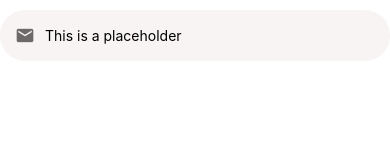
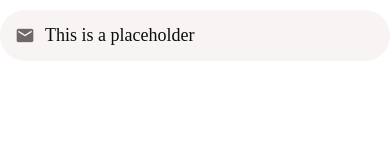
Before and after one commit to ilijavuk/DoneWithIt, a React Native app: screen / in a window 390 px wide. Shown: the top 160 px of the page. Built offline with nearby package versions, Linux system fonts and the light colour scheme.

Commit message:
Added AppTextInput

```diff
--- a/app/components/AppText/AppText.js
+++ b/app/components/AppText/AppText.js
@@ -1,6 +1,6 @@
 import { Text } from "react-native";
-import styles from "./styles";
+import defaultStyles from "app/config/styles";
 
 export default function AppText({ children }) {
-  return <Text style={styles.text}>{children}</Text>;
+  return <Text style={defaultStyles.text}>{children}</Text>;
 }
--- a/app/components/AppTextInput/AppTextInput.jsx
+++ b/app/components/AppTextInput/AppTextInput.jsx
@@ -2,6 +2,7 @@ import { TextInput, View } from "react-native";
 import appTextInputStyles from "app/components/AppTextInput/AppTextInput.styles";
 import { MaterialCommunityIcons } from "@expo/vector-icons";
 import colors from "app/config/colors";
+import defaultStyles from "app/config/styles";
 
 const AppTextInput = ({ icon, inputProps }) => {
   return (
@@ -14,7 +15,7 @@ const AppTextInput = ({ icon, inputProps }) => {
           style={appTextInputStyles.icon}
         />
       )}
-      <TextInput style={appTextInputStyles.input} {...inputProps} />
+      <TextInput style={defaultStyles.text} {...inputProps} />
     </View>
   );
 };
--- a/app/components/AppTextInput/AppTextInput.styles.js
+++ b/app/components/AppTextInput/AppTextInput.styles.js
@@ -1,4 +1,4 @@
-import { Platform, StyleSheet } from "react-native";
+import { StyleSheet } from "react-native";
 import colors from "app/config/colors";
 
 const appTextInputStyles = StyleSheet.create({
@@ -12,11 +12,6 @@ const appTextInputStyles = StyleSheet.create({
   icon: {
     marginRight: 10,
   },
-  textInput: {
-    fontSize: 18,
-    fontFamily: Platform.OS === "android" ? "Roboto" : "Avenir",
-    color: colors.dark,
-  },
 });
 
 export default appTextInputStyles;
--- a/app/config/colors.js
+++ b/app/config/colors.js
@@ -1,4 +1,4 @@
-export default {
+const colors = {
   primary: "#fc5c65",
   secondary: "#4ecdc4",
   black: "#000",
@@ -10,3 +10,5 @@ export default {
   yellow: "#ffe66d",
   dark: "#0c0c0c",
 };
+
+export default colors;
--- /dev/null
+++ b/app/config/styles.js
@@ -0,0 +1,13 @@
+import { Platform } from "react-native";
+import colors from "app/config/colors";
+
+const defaultStyles = {
+  colors,
+  text: {
+    fontSize: 18,
+    fontFamily: Platform.OS === "android" ? "Roboto" : "Avenir",
+    color: colors.dark,
+  },
+};
+
+export default defaultStyles;
```
Also changed, not shown: app/components/AppText/styles.js (deleted, +0 -19 lines), app/components/AppText/AppText.styles.js (added).
